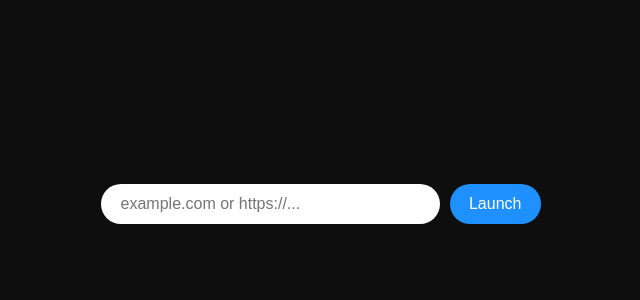
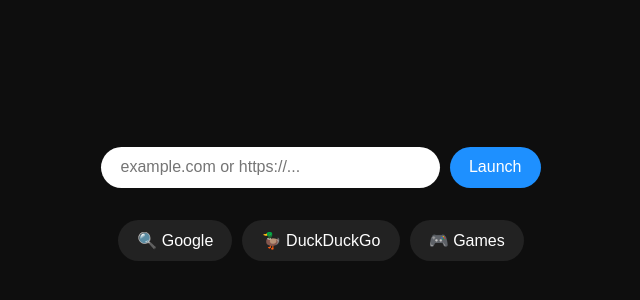
Before and after one commit to Parrotcoding/homeworkhelpsociety, a website: page public/index.html in a window 1280 px wide. Shown: the part 196-496 px from the top of the page, without its empty margins (319-959 px from the left). Drawn offline with Linux system fonts and the light colour scheme.

Commit message:
Update index.html

```diff
--- a/public/index.html
+++ b/public/index.html
@@ -9,41 +9,65 @@
       color: white;
       font-family: sans-serif;
       height: 100vh;
+      margin: 0;
       display: flex;
+      flex-direction: column;
+      align-items: center;
       justify-content: center;
-      align-items: center;
-      margin: 0;
     }
-    form {
+
+    form, .widgets {
       display: flex;
       gap: 10px;
+      flex-wrap: wrap;
+      margin: 1rem;
     }
+
     input, button {
       padding: 0.7rem 1.2rem;
       font-size: 1rem;
       border-radius: 999px;
       border: none;
     }
+
     input {
       width: 300px;
       outline: none;
     }
-    button {
+
+    .search-btn {
       background: #1e90ff;
       color: white;
       cursor: pointer;
+    }
+
+    .widget-btn {
+      background: #222;
+      color: white;
+      cursor: pointer;
+      transition: background 0.2s;
+    }
+
+    .widget-btn:hover {
+      background: #444;
     }
   </style>
 </head>
 <body>
   <form onsubmit="openShell(); return false;">
     <input id="urlInput" placeholder="example.com or https://..." />
-    <button type="submit">Launch</button>
+    <button class="search-btn" type="submit">Launch</button>
   </form>
 
+  <div class="widgets">
+    <button class="widget-btn" onclick="openShell('https://www.google.com')">🔍 Google</button>
+    <button class="widget-btn" onclick="openShell('https://duckduckgo.com')">🦆 DuckDuckGo</button>
+    <button class="widget-btn" onclick="openShell('https://poki.com')">🎮 Games</button>
+  </div>
+
   <script>
-    function openShell() {
-      let url = document.getElementById('urlInput').value.trim();
+    function openShell(customUrl = null) {
+      let url = customUrl || document.getElementById('urlInput').value.trim();
       if (!url) return;
       if (!/^https?:\/\//i.test(url)) url = 'https://' + url;
 
```
